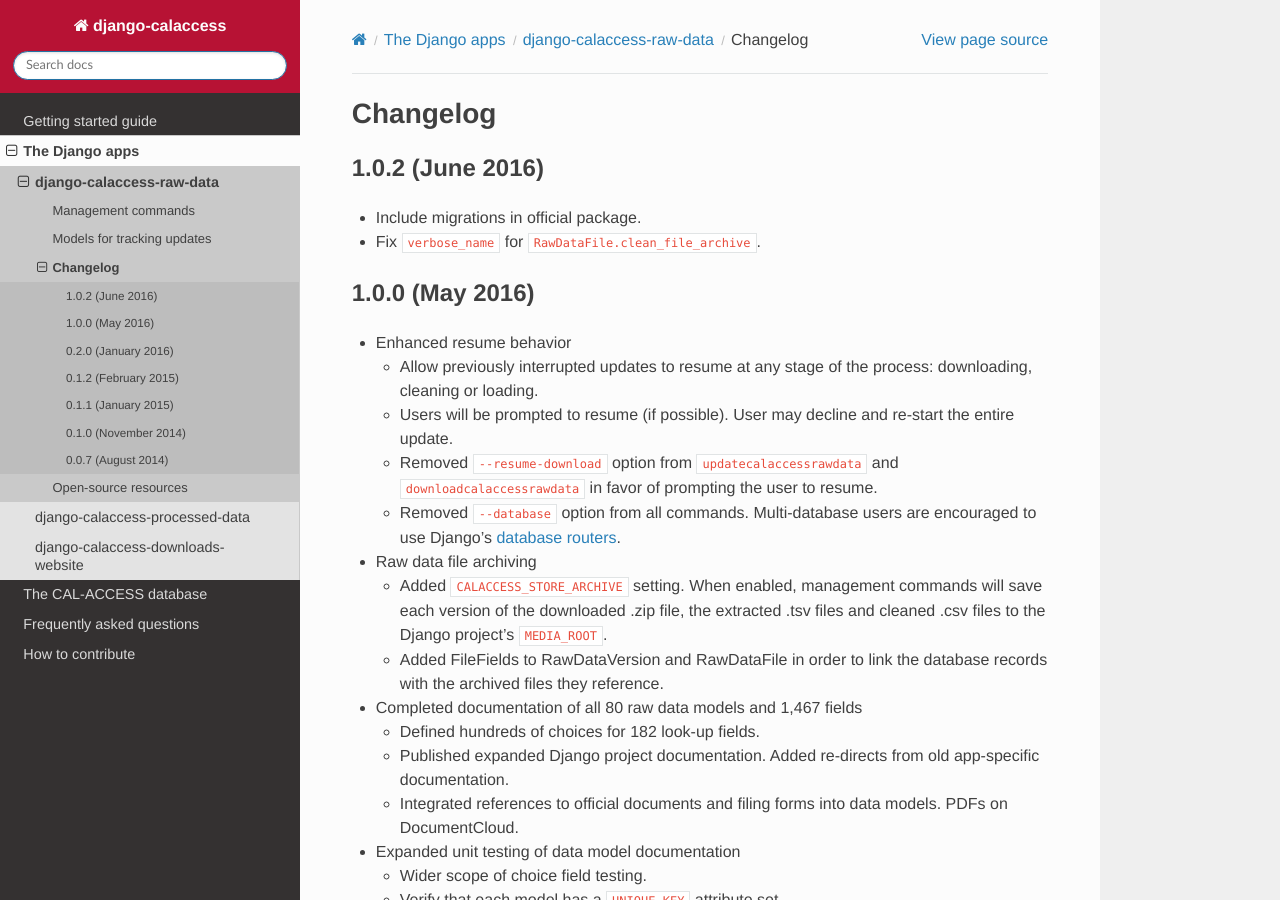
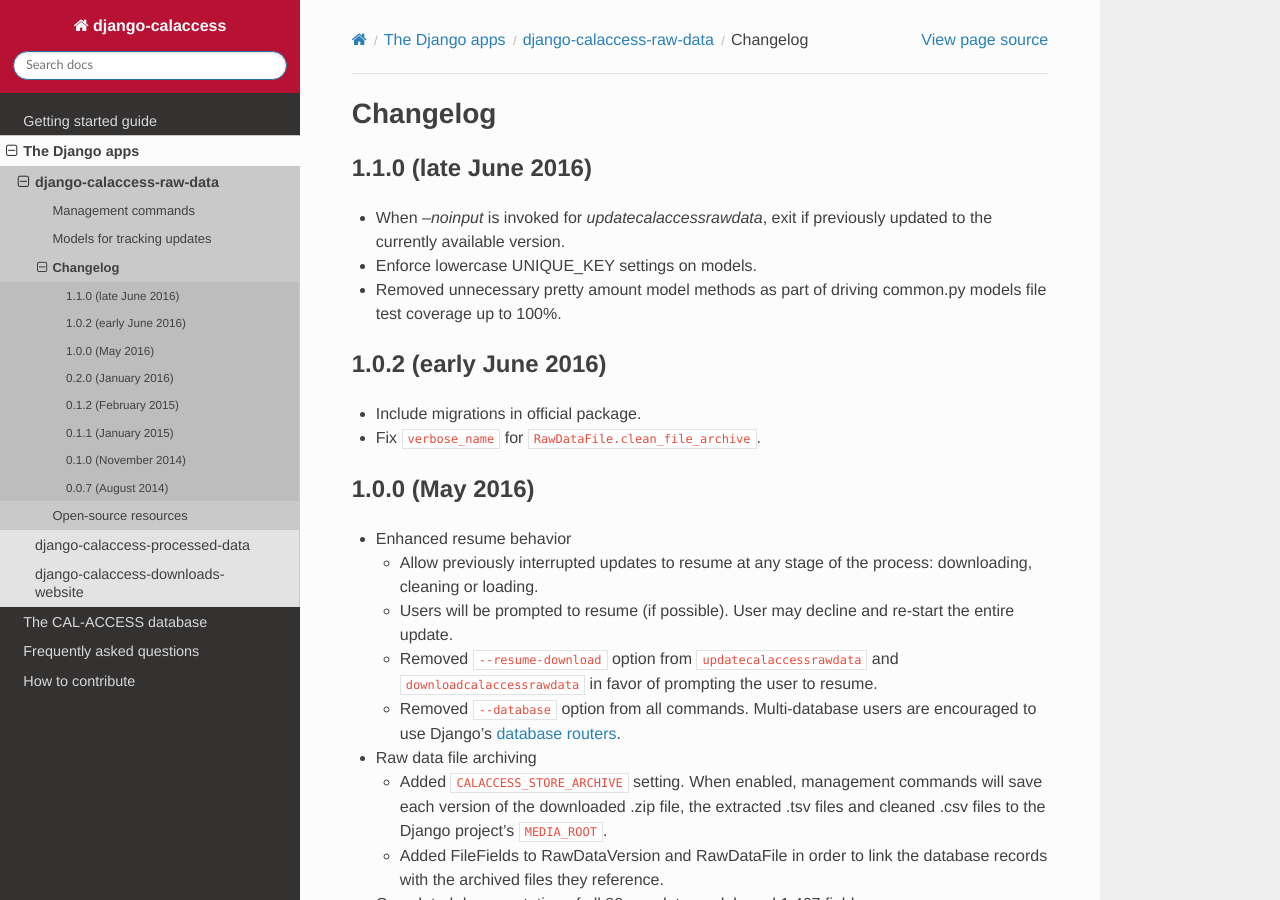
Before and after one commit to palewire/django-calaccess-technical-documentation, a Sphinx documentation site: the page built from docs/apps/calaccess_raw/changelog.rst, in a window 1280 px wide and 900 px high. Built offline with Sphinx 7.4.7 and the Read the Docs theme 2.0.0, drawn with Linux system fonts in a browser that asks for light colours.

Commit message:
Notes from v1.1.0 release

```diff
--- a/docs/apps/calaccess_raw/changelog.rst
+++ b/docs/apps/calaccess_raw/changelog.rst
@@ -1,7 +1,14 @@
 Changelog
 =========
 
-1.0.2 (June 2016)
+1.1.0 (late June 2016)
+-----------------
+
+* When `--noinput` is invoked for `updatecalaccessrawdata`, exit if previously updated to the currently available version.
+* Enforce lowercase UNIQUE_KEY settings on models.
+* Removed unnecessary pretty amount model methods as part of driving common.py models file test coverage up to 100%.
+
+1.0.2 (early June 2016)
 ----------------
 
 * Include migrations in official package.
```
